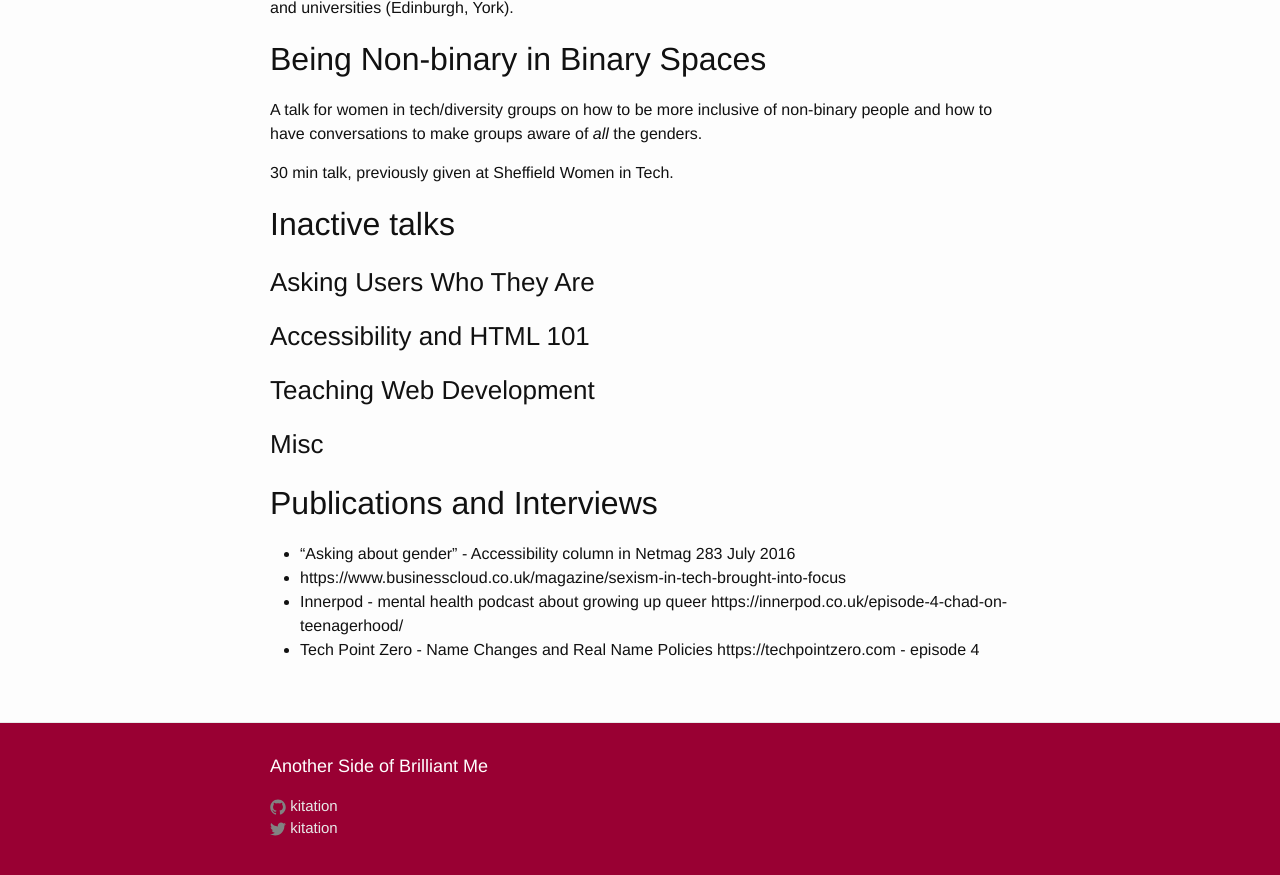
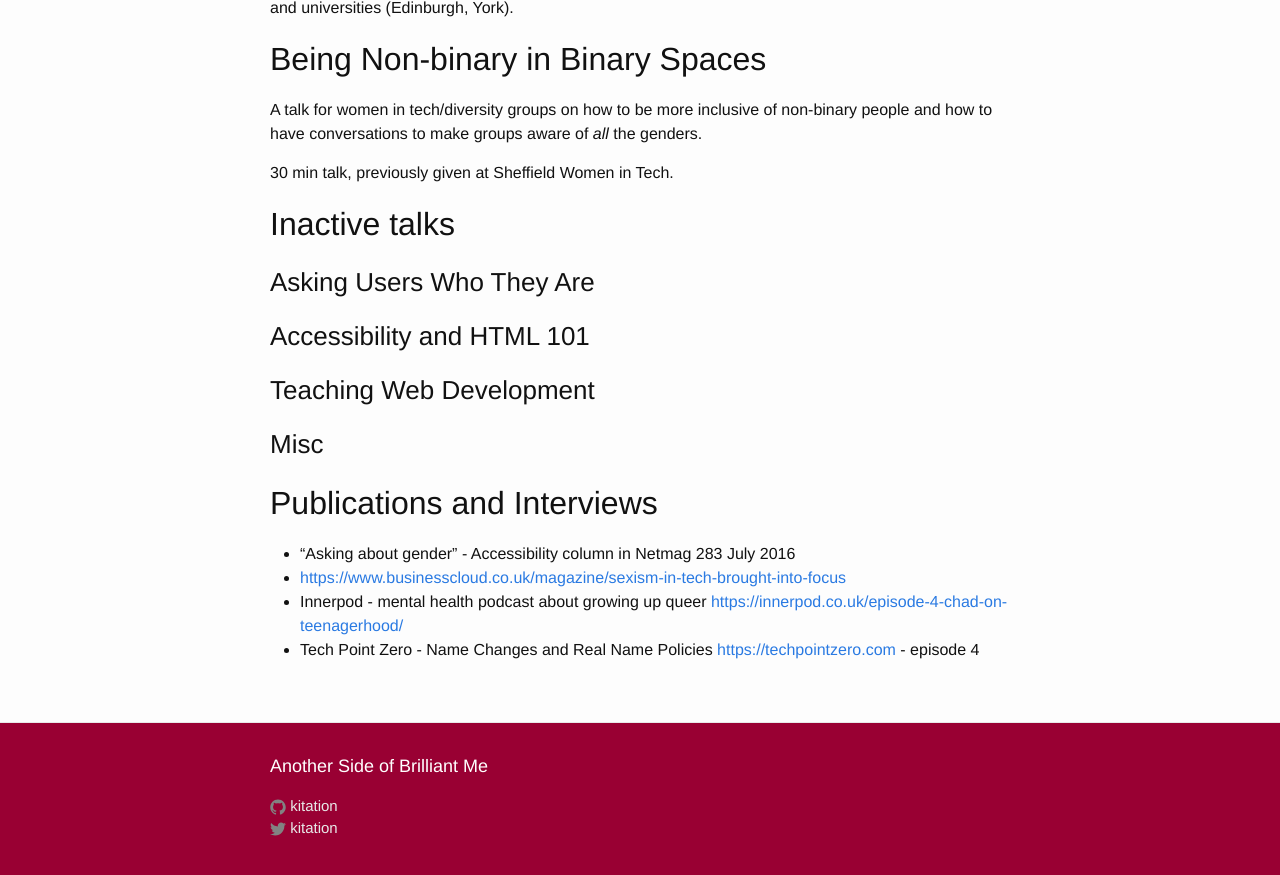
Before and after one commit to kitation/kitation.github.io, a Jekyll site: the page built from talks/index.markdown, in a window 1280 px wide and 900 px high, scrolled down 2382 px. Shown: the top 875 px of the window. Built offline with Jekyll 4.4.1, drawn with Linux system fonts in a browser that asks for light colours; some of the changed lines change nothing that is shown.

Commit message:
Make links happen

```diff
--- a/talks/index.markdown
+++ b/talks/index.markdown
@@ -67,6 +67,6 @@ A talk for women in tech/diversity groups on how to be more inclusive of non-bin
 ## Publications and Interviews
 
 * "Asking about gender" - Accessibility column in Netmag 283 July 2016
-* https://www.businesscloud.co.uk/magazine/sexism-in-tech-brought-into-focus
-* Innerpod - mental health podcast about growing up queer https://innerpod.co.uk/episode-4-chad-on-teenagerhood/
-* Tech Point Zero - Name Changes and Real Name Policies https://techpointzero.com - episode 4
+* <https://www.businesscloud.co.uk/magazine/sexism-in-tech-brought-into-focus>
+* Innerpod - mental health podcast about growing up queer <https://innerpod.co.uk/episode-4-chad-on-teenagerhood/>
+* Tech Point Zero - Name Changes and Real Name Policies <https://techpointzero.com> - episode 4
```
